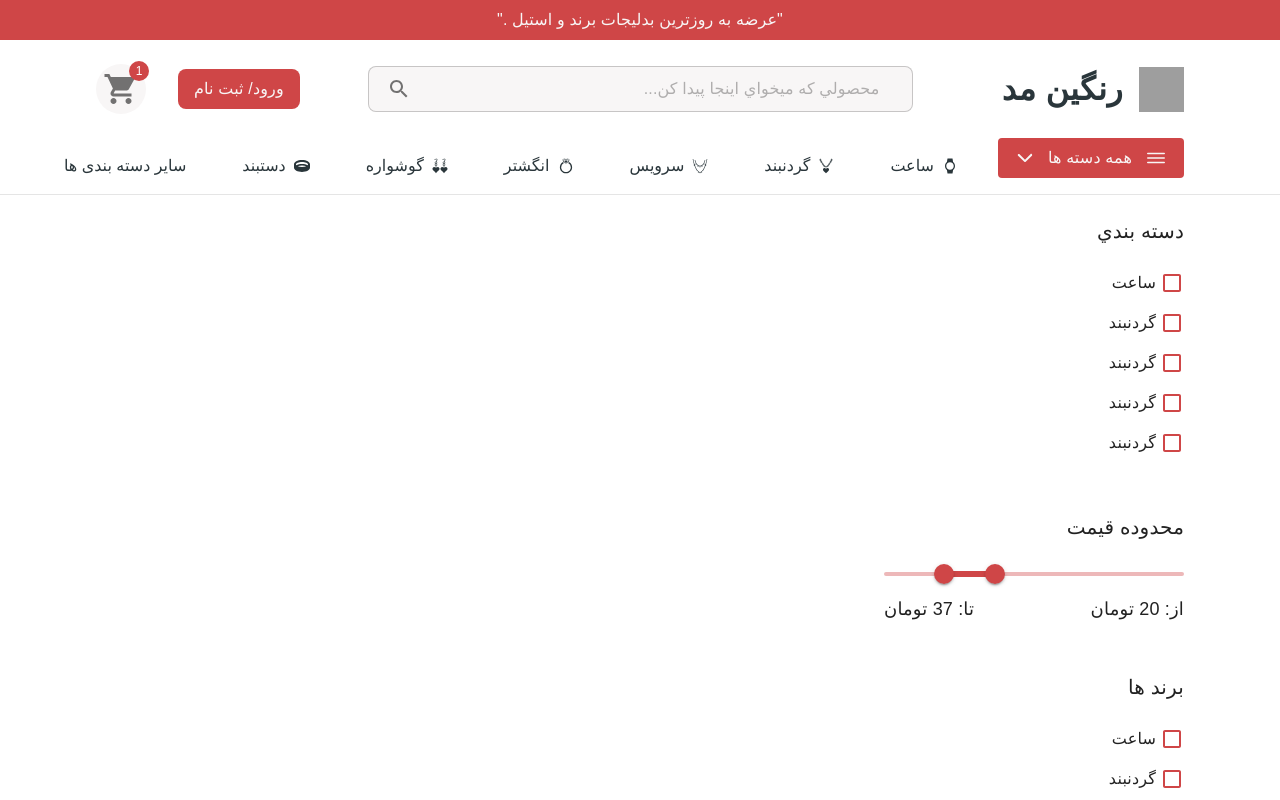
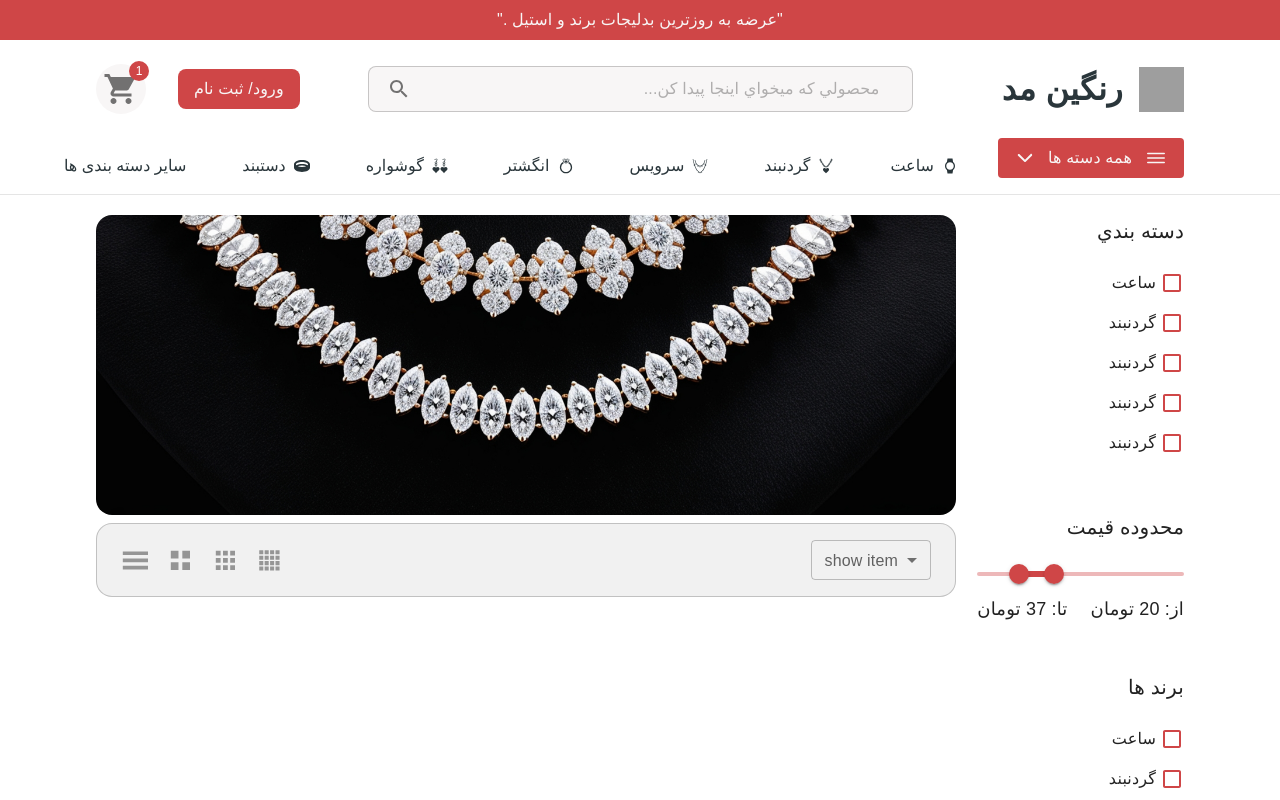
Before and after one commit to masoomeh7798/fullstack-e-commerce, a React (Vite) app in the folder client/: page /products/1/1 in a window 1280 px wide. Shown: the top 800 px of the page. Built offline with nearby package versions, Linux system fonts and the light colour scheme; grey boxes are pictures that could not be loaded; a web font is replaced by a local one.

Commit message:
simple select display type for products added

```diff
--- a/client/src/Pages/Products/FilterBoxes/index.jsx
+++ b/client/src/Pages/Products/FilterBoxes/index.jsx
@@ -17,7 +17,7 @@ export default function FilterBoxes() {
     };
     return (
         <Stack
-            width={'29%'}
+            width={'19%'}
         >
             {/* start categories */}
             <Box
@@ -133,8 +133,8 @@ export default function FilterBoxes() {
 
             {/* start price range */}
             <Box
-            sx={{ width: 300 }}
                 mb={6}
+                width={'100% !important'}
             >
                 <Typography
                     variant='h6'
@@ -144,9 +144,10 @@ export default function FilterBoxes() {
                 >محدوده قيمت</Typography>
                 <Slider
                     sx={{
-                        '&.MuiSlider-colorPrimary':{
-                            color:'var(--secondary-clr) !important'
-                        }
+                        '&.MuiSlider-colorPrimary': {
+                            color: 'var(--secondary-clr) !important'
+                        },
+                        width: '100%'
                     }}
                     getAriaLabel={() => 'Price range'}
                     value={price}
@@ -159,9 +160,9 @@ export default function FilterBoxes() {
                     alignItems={'center'}
                     justifyContent={'space-between'}
                     sx={{
-                '& p':{
-                    fontSize:'18px',
-                    fontWeight:500
+                        '& p': {
+                            fontSize: '18px',
+                            fontWeight: 500
                         }
                     }}
                 >
--- a/client/src/Pages/Products/ProductsPart/index.jsx
+++ b/client/src/Pages/Products/ProductsPart/index.jsx
@@ -1,12 +1,111 @@
-import { Stack } from '@mui/material'
-import React from 'react'
+import { Box, IconButton, Stack } from '@mui/material'
+import React, { useState } from 'react'
+import { GiHamburgerMenu } from "react-icons/gi";
+import { TfiLayoutGrid4Alt } from "react-icons/tfi";
+import { BiSolidGrid } from "react-icons/bi";
+import { BiGridSmall } from "react-icons/bi";
+import InputLabel from '@mui/material/InputLabel';
+import MenuItem from '@mui/material/MenuItem';
+import FormControl from '@mui/material/FormControl';
+import Select from '@mui/material/Select';
 
 export default function ProductsPart() {
+  const [showItem, setShowItem] = useState('');
+
+  const handleShowItem = (e) => {
+    setShowItem(e.target.value);
+  };
+
   return (
     <Stack
-    width={'69%'}
+      width={'79%'}
     >
+      {/* start banner */}
+      <Box
+        sx={{
+          '& img': {
+            width: '100%',
+            height: '100%',
+            objectFit: 'cover',
+            objectPosition: 'bottom'
+          }
+        }}
+        borderRadius={'16px'}
+        height={300}
+        width={'100%'}
+        overflow={'hidden'}
+      >
+        <img src="/Leonardo_Phoenix_Create_a_horizontal_image_with_a_luxurious_bl_0.jpg" alt="" />
+
+      </Box>
+      {/* end banner */}
+
+      {/* start products part */}
+      <Stack>
+        {/* start top select part */}
+        <Stack
+          sx={{}}
+          direction={'row'}
+          bgcolor={'#F1F1F1'}
+          border={'1px solid rgba(0,0,0,.2)'}
+          p={'8px 16px'}
+          borderRadius={'16px'}
+          my={1}
+          justifyContent={'space-between'}
+        >
+          {/* start select part */}
+          <Stack>
+            <FormControl sx={{ m: 1, minWidth: 120,maxWidth:120 }} size="small">
+              <InputLabel id="demo-select-small-label">show item</InputLabel>
+              <Select
+                labelId="demo-select-small-label"
+                id="demo-select-small"
+                value={showItem}
+                label="show item"
+                onChange={handleShowItem}
+              >
+                <MenuItem value="">
+                  <em>هيچكدام</em>
+                </MenuItem>
+                <MenuItem value={10}>ده</MenuItem>
+                <MenuItem value={20}>بيست</MenuItem>
+                <MenuItem value={30}>سي</MenuItem>
+              </Select>
+            </FormControl>
+          </Stack>
+          {/* end select part */}
+
+          {/* start grid part */}
+          <Stack
+            sx={{
+              '& button:hover': {
+                bgcolor: 'transparent'
+              },
+              '& button': {
+
+              },
+              '& svg': {
+                fontSize: '1.2em',
+                opacity: '.7',
+                '&:hover': {
+                  opacity: 1
+                }
+              }
+            }}
+            direction={'row'}
+          >
+            <IconButton sx={{ '& svg': { transform: "scale(.8)" } }}><TfiLayoutGrid4Alt /></IconButton>
+            <IconButton><BiSolidGrid /></IconButton>
+            <IconButton sx={{ '& svg': { transform: "scale(1.6)" } }}><BiGridSmall /></IconButton>
+            <IconButton><GiHamburgerMenu /></IconButton>
+          </Stack>
+          {/* end grid part */}
+        </Stack>
+        {/* end top select part */}
+
+      </Stack>
+      {/* end products part */}
 
     </Stack>
-)
+  )
 }
```
Also changed, not shown: client/public/360_F_812508336_AXlZrC92QNiHWI0W.jpg (added), client/public/Leonardo_Phoenix_Create_a_horizontal_image_with_a_luxurious_bl_0.jpg (added). Lines whose indentation alone changed are shown as unchanged.
